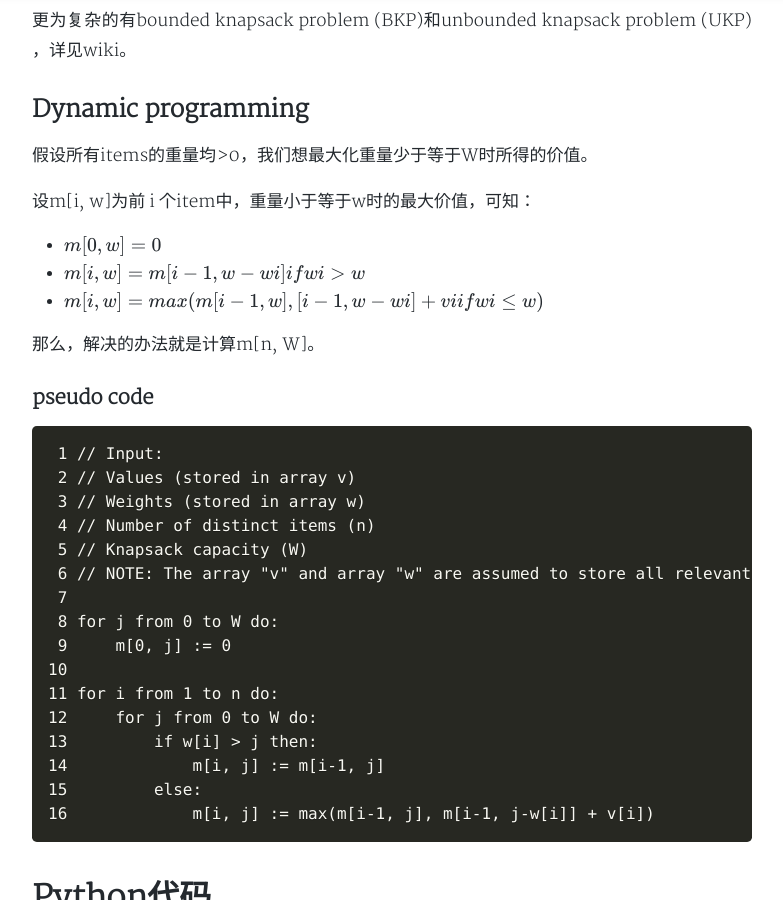
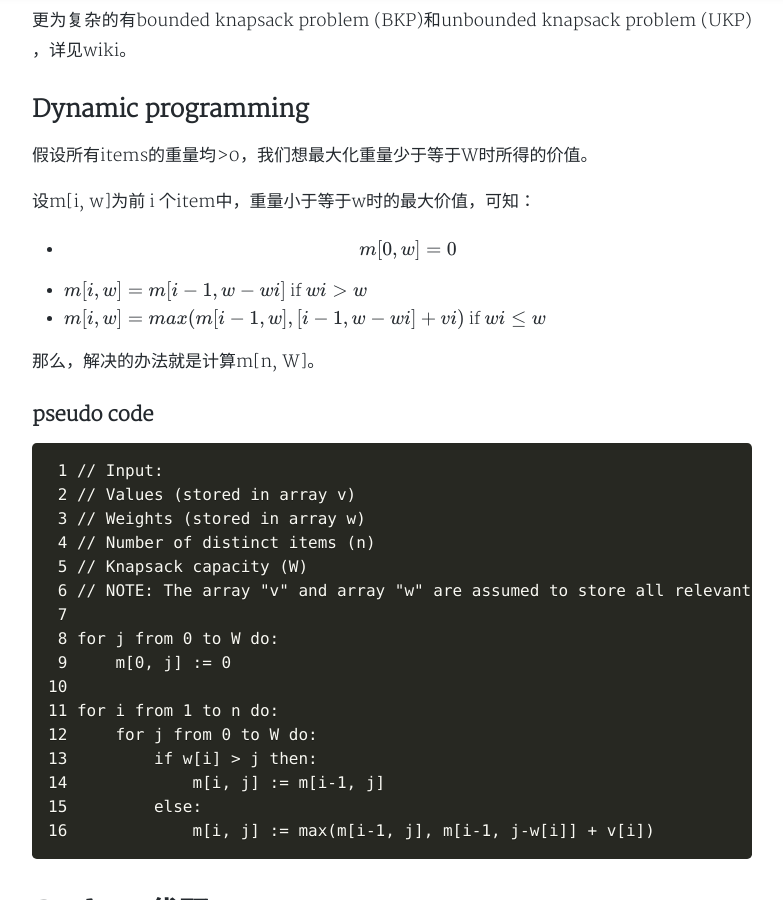
Before and after one commit to JuMaoK/JuMaoK.github.io, a Jekyll site: the page built from _posts/2018-10-13-0:1-Knapsack-problem.md, in a window 1280 px wide and 900 px high, scrolled down 1288 px. Shown: the whole window, without its empty margins (248-1031 px from the left). Built offline with Jekyll 4.4.1, drawn with Linux system fonts in a browser that asks for light colours; nearby versions of some CDN libraries; formulas are drawn with MathJax 3; a style sheet for code colours, icons or effects is not loaded.

Commit message:
bugs fixed

```diff
--- a/_posts/2018-10-13-0:1-Knapsack-problem.md
+++ b/_posts/2018-10-13-0:1-Knapsack-problem.md
@@ -24,11 +24,11 @@
 
 1. 使总价值v最大化
 
-maximize \\(\sum_{i=1}^{n}vixi \\)
+maximize $$\sum_{i=1}^{n}vixi $$
 
 2. 总重量小于W
 
-subject to \\(\sum_{i=1}^{n}wixi \leq W\\) and  \\(xi \in \{0,1\}\\)
+subject to $$\sum_{i=1}^{n}wixi \leq W $$ and $$xi \in {0,1}$$
 
 
 
@@ -42,9 +42,9 @@
 
 设m[i, w]为前 i 个item中，重量小于等于w时的最大价值，可知：
 
-* \\(m[0,w]=0\\)
-* \\(m\[i,w\]=m\[i-1,w-wi\] if wi > w\\)
-* \\(m\[i,w\]=max(m\[i-1,w\], \[i-1,w-wi\]+vi if wi \leq w) \\)
+* $$ m[0,w]=0 $$
+* $$ m[i,w]=m[i-1,w-wi] $$ if $$wi > w $$
+* $$ m[i,w]=max(m[i-1,w], [i-1,w-wi]+vi)$$ if $$wi \leq w $$
 
 那么，解决的办法就是计算m[n, W]。
 
```
Also changed, not shown: _posts/2018-10-13-egg-dropping.md (+2 -1 lines), 10 other files.
